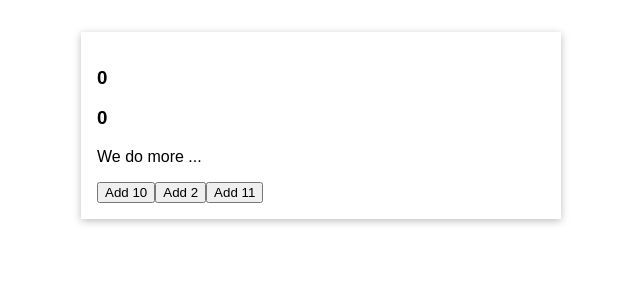
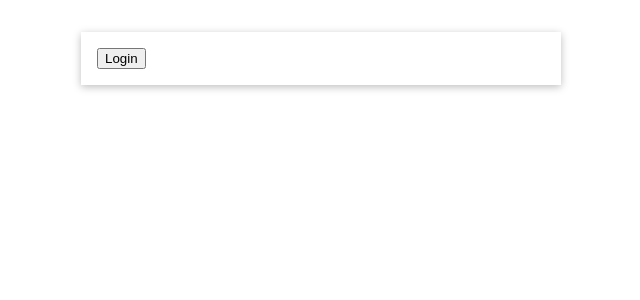
Before and after one commit to anhartasman/vue_basic_15_vuex, a Vue app: page / in a window 1280 px wide. Shown: the top 300 px of the page, without its empty margins (319-959 px from the left). Built offline with nearby package versions, Linux system fonts and the light colour scheme.

Commit message:
217. Example: Adding More State

```diff
--- a/src/App.vue
+++ b/src/App.vue
@@ -1,9 +1,12 @@
 <template>
-  <base-container title="Vuex">
+  <base-container title="Vuex" v-if="isAuth">
     <the-counter></the-counter>
     <favorite-value></favorite-value>
     <button @click="addOne">Add 10</button>
     <change-counter></change-counter>
+  </base-container>
+  <base-container title="Auth">
+    <user-auth></user-auth>
   </base-container>
 </template>
 
@@ -12,13 +15,20 @@ import BaseContainer from './components/BaseContainer.vue';
 import TheCounter from './components/TheCounter.vue';
 import ChangeCounter from './components/ChangeCounter.vue';
 import FavoriteValue from './components/FavoriteValue.vue';
+import UserAuth from './components/UserAuth.vue';
 
 export default {
   components: {
     BaseContainer,
     TheCounter,
     ChangeCounter,
-    FavoriteValue
+    FavoriteValue,
+    UserAuth
+  },
+  computed:{
+    isAuth(){
+            return this.$store.getters.userIsAuthenticated;
+    }
   },
   methods: {
     addOne() {
--- /dev/null
+++ b/src/components/UserAuth.vue
@@ -0,0 +1,22 @@
+<template>
+    <button @click="login" v-if="!isAuth">Login</button>
+    <button @click="logout" v-if="isAuth">Logout</button>
+</template>
+
+<script>
+export default {
+    methods:{
+        login(){
+            this.$store.dispatch('login');
+        },
+        logout(){
+            this.$store.dispatch('logout');
+        }
+    },
+    computed:{
+        isAuth(){
+            return this.$store.getters.userIsAuthenticated;
+        }
+    }
+}
+</script>
--- a/src/main.js
+++ b/src/main.js
@@ -6,7 +6,8 @@ import App from './App.vue';
 const store = createStore({
   state() {
     return {
-      counter: 0
+      counter: 0,
+      isLoggedIn: false
     };
   },
   mutations: {
@@ -15,6 +16,9 @@ const store = createStore({
     },
     increase(state, payload) {
       state.counter = state.counter + payload.value;
+    },
+    setAuth(state, payload) {
+      state.isLoggedIn = payload.isAuth;
     }
   },
   actions: {
@@ -26,6 +30,12 @@ const store = createStore({
     increase(context, payload) {
       console.log(context);
       context.commit('increase', payload);
+    },
+    login(context) {
+      context.commit('setAuth', { isAuth: true });
+    },
+    logout(context) {
+      context.commit('setAuth', { isAuth: false });
     }
   },
   getters: {
@@ -42,6 +52,9 @@ const store = createStore({
       }
 
       return finalCounter;
+    },
+    userIsAuthenticated(state) {
+      return state.isLoggedIn;
     }
   }
 });
```
Also changed, not shown: 1 other file (tests, documents, lock files or other folders).
